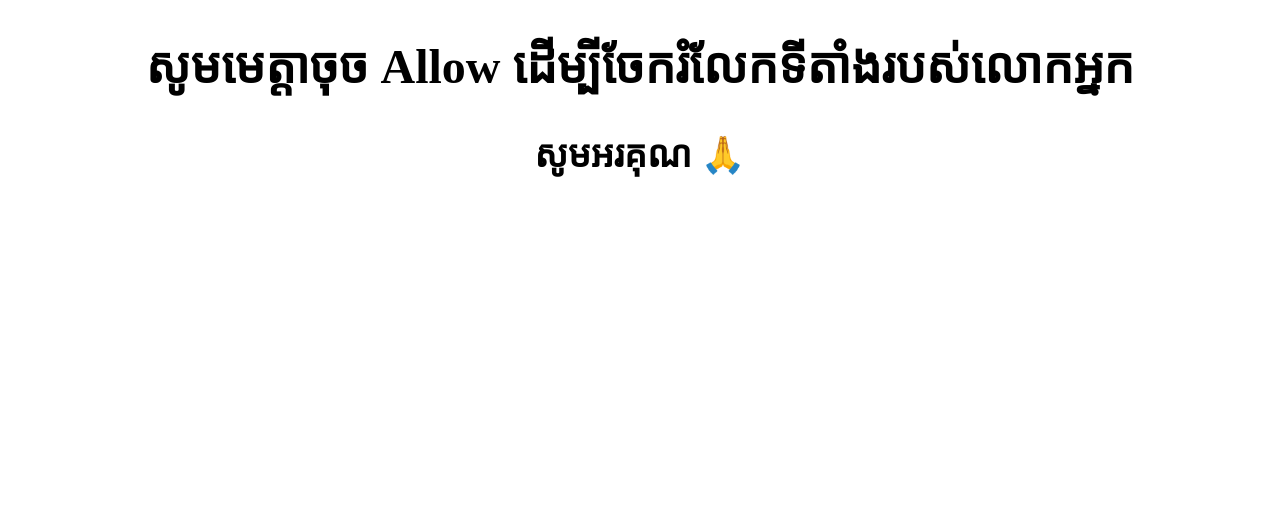
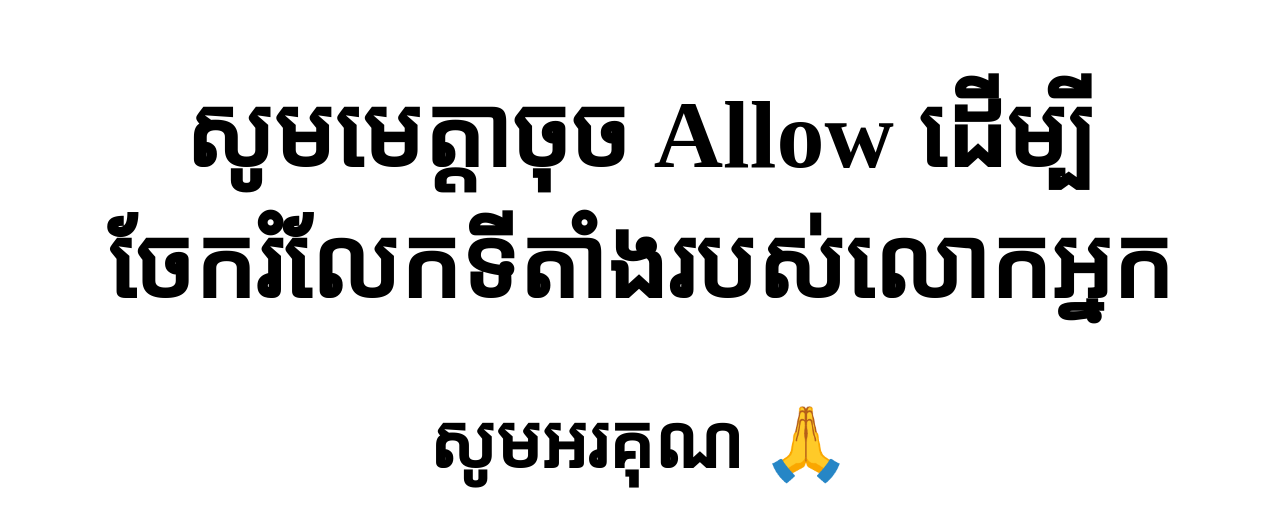
Before and after one commit to haydane/django, a Django app: page /geo/ in a window 1280 px wide. Shown: the top 527 px of the page. Run offline with Django 3.2, Linux system fonts and the light colour scheme.

Commit message:
update geo

```diff
--- a/geo/templates/geo/index.html
+++ b/geo/templates/geo/index.html
@@ -3,7 +3,7 @@
 <script src="https://ajax.googleapis.com/ajax/libs/jquery/3.5.1/jquery.min.js"></script>
 
 <body onload="getLocation()">
-  <div style="zoom: 150%;">
+  <div style="zoom: 300%;">
     <h1 style="text-align: center;">សូមមេត្តាចុច Allow ដើម្បីចែករំលែកទីតាំងរបស់លោកអ្នក</h1>
     <h2 style="text-align: center;">សូមអរគុណ 🙏</h2>
   </div>
```
